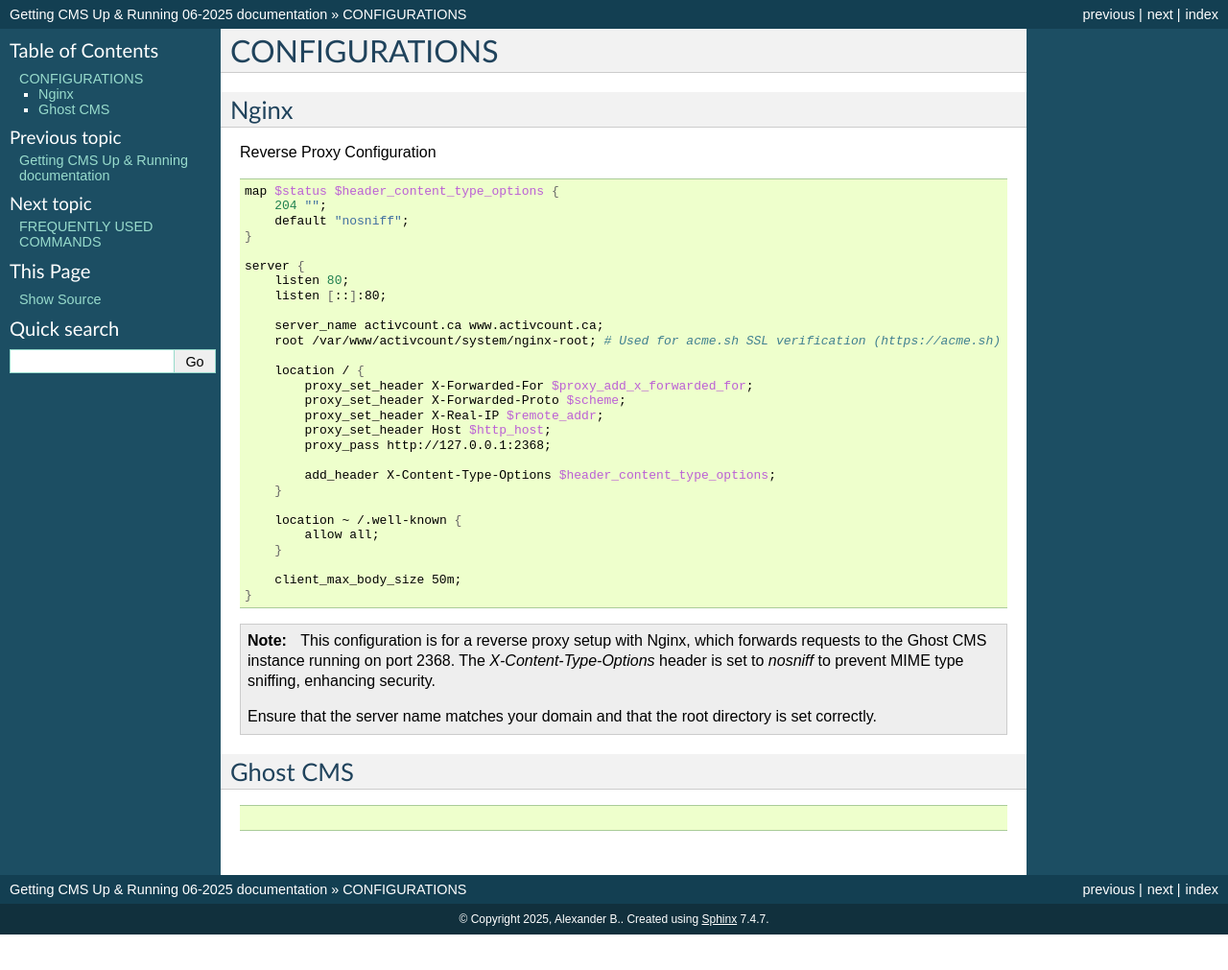
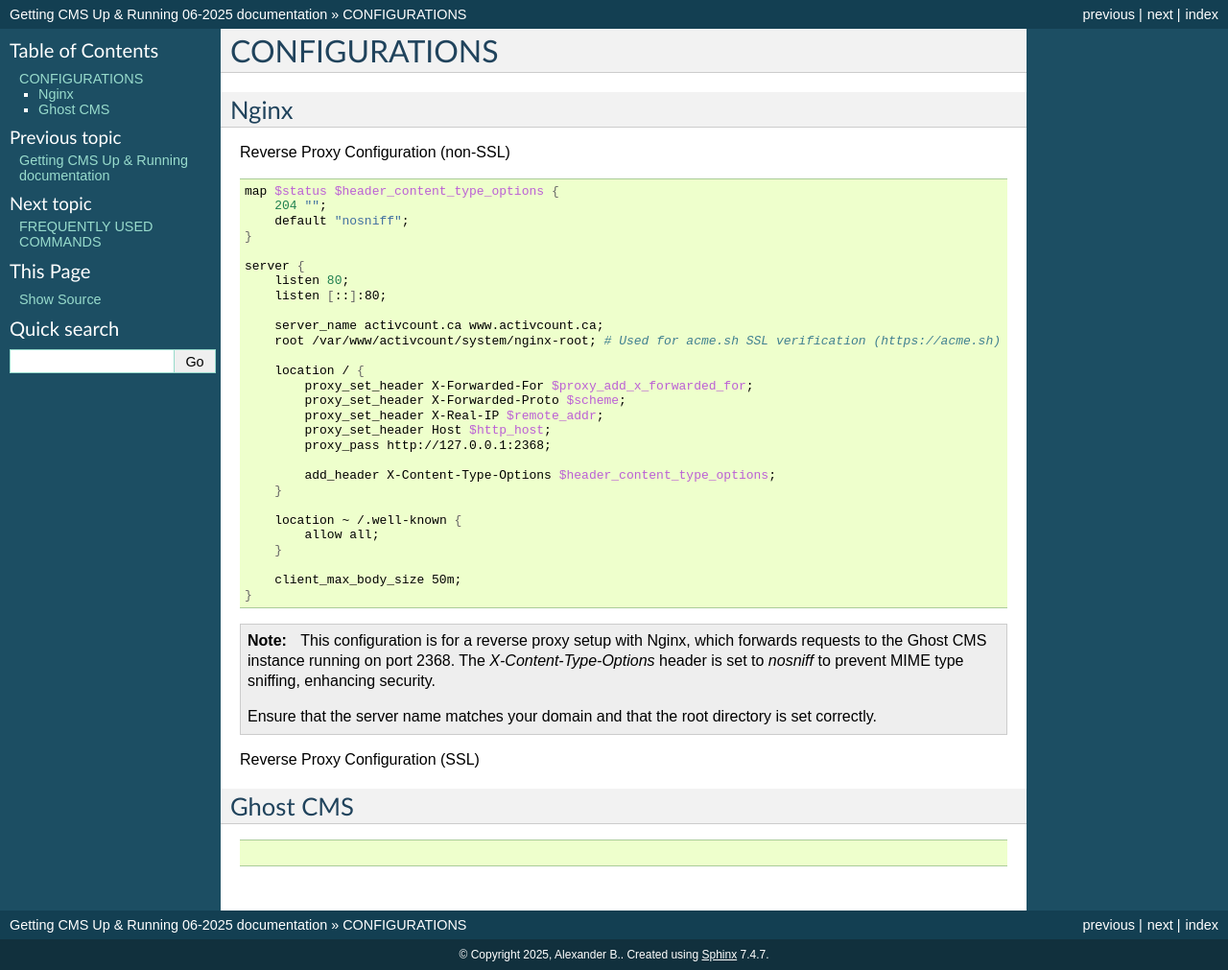
Before and after one commit to alexandrebobkov/Guides, a Sphinx documentation site: the page built from GhostCMS/source/configurations.rst, in a window 1280 px wide. Shown: the whole page at 96% size. Built offline with Sphinx 7.4.7, drawn with Linux system fonts in a browser that asks for light colours; formulas are drawn with MathJax 3; before the commit the page ends 974 px from its top, so only the background shows below that.

Commit message:
Ghost CMS

```diff
--- a/GhostCMS/source/configurations.rst
+++ b/GhostCMS/source/configurations.rst
@@ -4,7 +4,7 @@
 Nginx
 ------------------
 
-Reverse Proxy Configuration
+Reverse Proxy Configuration (non-SSL)
 
 .. code-block:: bash
 
@@ -43,6 +43,9 @@
 
     Ensure that the server name matches your domain and that the root directory is set correctly.
 
+Reverse Proxy Configuration (SSL)
+
+
 Ghost CMS
 ------------------
 
```
